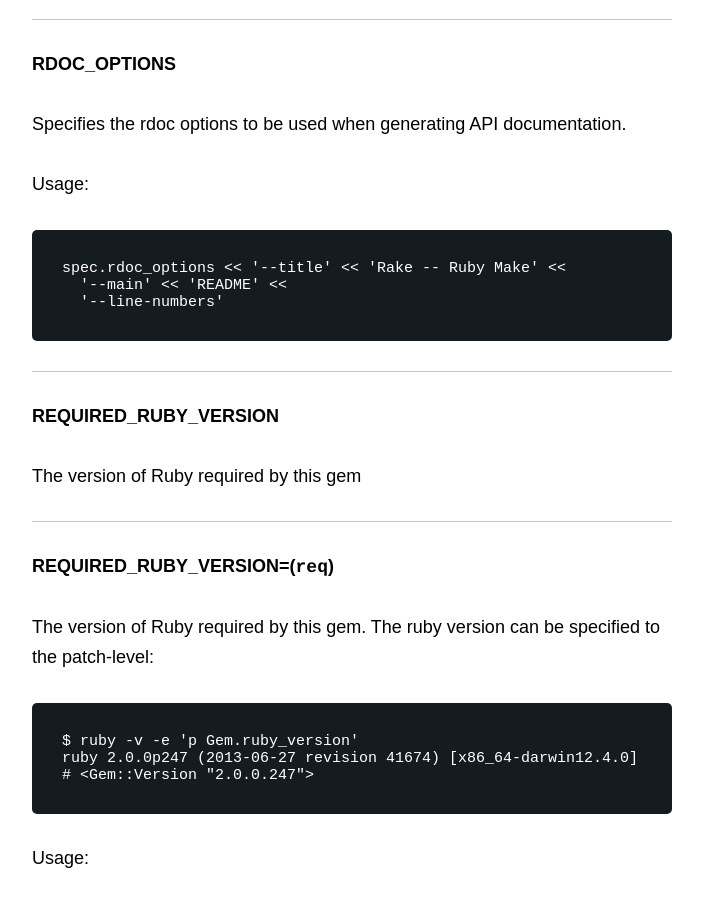
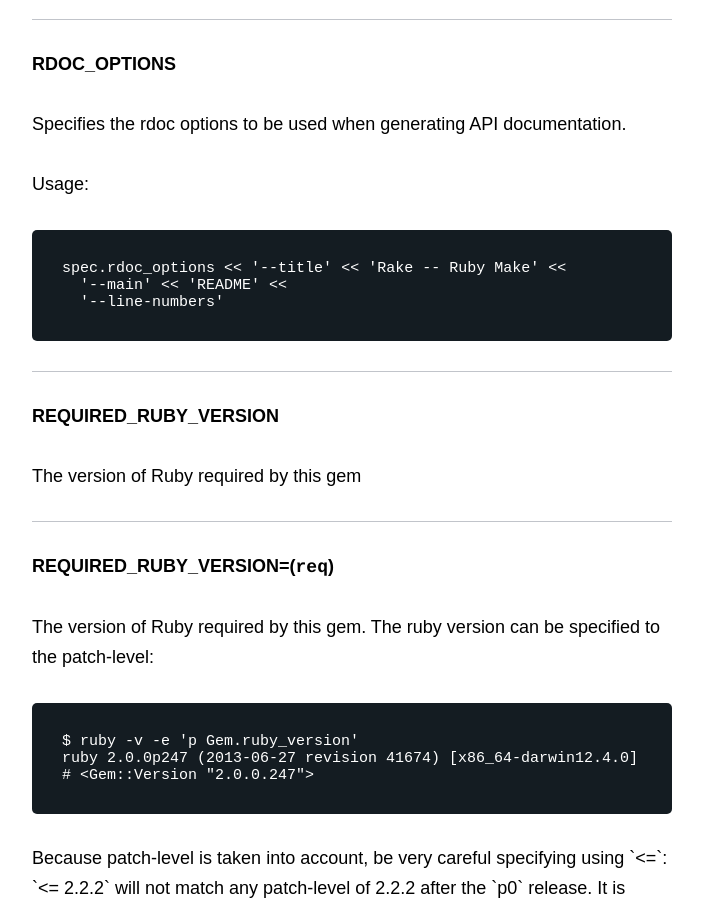
Before and after one commit to radar/guides, a Jekyll site: the page built from specification-reference.md, in a window 1280 px wide and 900 px high, scrolled down 12661 px. Shown: the whole window, without its empty margins (438-1141 px from the left). Built offline with Jekyll 4.4.1, drawn with Linux system fonts in a browser that asks for light colours; nearby versions of some CDN libraries; some of the changed text lies outside the part shown.

Commit message:
Rebuild for RubyGems 2.5.0

```diff
--- a/specification-reference.md
+++ b/specification-reference.md
@@ -9,8 +9,8 @@ next: /command-reference
 
 
 <p>The Specification class contains the
-information for a Gem.  Typically defined in a .gemspec file or a Rakefile,
-and looks like this:</p>
+information for a <a href="../Gem.html">Gem</a>.  Typically defined in a
+.gemspec file or a Rakefile, and looks like this:</p>
 
 <pre class="ruby"><span class="ruby-constant">Gem</span><span class="ruby-operator">::</span><span class="ruby-constant">Specification</span>.<span class="ruby-identifier">new</span> <span class="ruby-keyword">do</span> <span class="ruby-operator">|</span><span class="ruby-identifier">s</span><span class="ruby-operator">|</span>
   <span class="ruby-identifier">s</span>.<span class="ruby-identifier">name</span>        = <span class="ruby-string">&#39;example&#39;</span>
@@ -112,7 +112,8 @@ specification.</p>
 
 <p>Usage:</p>
 
-<pre>spec.author = &#39;John Jones&#39;</pre>
+<pre class="ruby"><span class="ruby-identifier">spec</span>.<span class="ruby-identifier">author</span> = <span class="ruby-string">&#39;John Jones&#39;</span>
+</pre>
 
 <a id="authors="> </a>
 
@@ -122,7 +123,8 @@ specification.</p>
 
 <p>Usage:</p>
 
-<pre>spec.authors = [&#39;John Jones&#39;, &#39;Mary Smith&#39;]</pre>
+<pre class="ruby"><span class="ruby-identifier">spec</span>.<span class="ruby-identifier">authors</span> = [<span class="ruby-string">&#39;John Jones&#39;</span>, <span class="ruby-string">&#39;Mary Smith&#39;</span>]
+</pre>
 
 <a id="files"> </a>
 
@@ -158,7 +160,8 @@ other non-files cause an error.</p>
 
 <p>Usage:</p>
 
-<pre>spec.name = &#39;rake&#39;</pre>
+<pre class="ruby"><span class="ruby-identifier">spec</span>.<span class="ruby-identifier">name</span> = <span class="ruby-string">&#39;rake&#39;</span>
+</pre>
 
 <a id="platform="> </a>
 
@@ -184,7 +187,8 @@ nokogiri-1.6.0-x86-mingw32.gem</p>
 
 <p>Usage:</p>
 
-<pre>spec.platform = Gem::Platform.local</pre>
+<pre class="ruby"><span class="ruby-identifier">spec</span>.<span class="ruby-identifier">platform</span> = <span class="ruby-constant">Gem</span><span class="ruby-operator">::</span><span class="ruby-constant">Platform</span>.<span class="ruby-identifier">local</span>
+</pre>
 
 <a id="require_paths="> </a>
 
@@ -203,8 +207,9 @@ process will copy the extension files into “lib” for you.</p>
 
 <p>Usage:</p>
 
-<pre># If all library files are in the root directory...
-spec.require_paths = [&#39;.&#39;]</pre>
+<pre class="ruby"><span class="ruby-comment"># If all library files are in the root directory...</span>
+<span class="ruby-identifier">spec</span>.<span class="ruby-identifier">require_paths</span> = [<span class="ruby-string">&#39;.&#39;</span>]
+</pre>
 
 <a id="rubygems_version"> </a>
 
@@ -225,7 +230,8 @@ should be more detailed than the summary.</p>
 
 <p>Usage:</p>
 
-<pre>spec.summary = &quot;This is a small summary of my gem&quot;</pre>
+<pre class="ruby"><span class="ruby-identifier">spec</span>.<span class="ruby-identifier">summary</span> = <span class="ruby-string">&quot;This is a small summary of my gem&quot;</span>
+</pre>
 
 <a id="version"> </a>
 
@@ -239,11 +245,35 @@ a letter in it, such as <code>1.0.0.pre</code>.</p>
 
 <p>Usage:</p>
 
-<pre>spec.version = &#39;0.4.1&#39;</pre>
+<pre class="ruby"><span class="ruby-identifier">spec</span>.<span class="ruby-identifier">version</span> = <span class="ruby-string">&#39;0.4.1&#39;</span>
+</pre>
 
 # Recommended gemspec attributes
 
 
+
+<a id="email"> </a>
+
+## email
+
+<p>A contact email address (or addresses) for this gem</p>
+
+<p>Usage:</p>
+
+<pre class="ruby"><span class="ruby-identifier">spec</span>.<span class="ruby-identifier">email</span> = <span class="ruby-string">&#39;john.jones@example.com&#39;</span>
+<span class="ruby-identifier">spec</span>.<span class="ruby-identifier">email</span> = [<span class="ruby-string">&#39;jack@example.com&#39;</span>, <span class="ruby-string">&#39;jill@example.com&#39;</span>]
+</pre>
+
+<a id="homepage"> </a>
+
+## homepage
+
+<p>The URL of this gem&#39;s home page</p>
+
+<p>Usage:</p>
+
+<pre class="ruby"><span class="ruby-identifier">spec</span>.<span class="ruby-identifier">homepage</span> = <span class="ruby-string">&#39;https://github.com/ruby/rake&#39;</span>
+</pre>
 
 <a id="license="> </a>
 
@@ -262,8 +292,8 @@ Ideally you should pick one that is OSI (Open Source Initiative) <a
 href="http://opensource.org/licenses/alphabetical">opensource.org/licenses/alphabetical</a>
 approved.</p>
 
-<p>The most commonly used OSI approved licenses are BSD-3-Clause and MIT.
-GitHub also provides a license picker at <a
+<p>The most commonly used OSI approved licenses are MIT and Apache-2.0. GitHub
+also provides a license picker at <a
 href="http://choosealicense.com">choosealicense.com</a>/.</p>
 
 <p>You should specify a license for your gem so that people know how they are
@@ -275,7 +305,8 @@ to use the code for any purpose.</p>
 
 <p>Usage:</p>
 
-<pre>spec.license = &#39;MIT&#39;</pre>
+<pre class="ruby"><span class="ruby-identifier">spec</span>.<span class="ruby-identifier">license</span> = <span class="ruby-string">&#39;MIT&#39;</span>
+</pre>
 
 <a id="licenses="> </a>
 
@@ -293,7 +324,8 @@ discussion</p>
 
 <p>Usage:</p>
 
-<pre>spec.licenses = [&#39;MIT&#39;, &#39;GPL-2&#39;]</pre>
+<pre class="ruby"><span class="ruby-identifier">spec</span>.<span class="ruby-identifier">licenses</span> = [<span class="ruby-string">&#39;MIT&#39;</span>, <span class="ruby-string">&#39;GPL-2.0&#39;</span>]
+</pre>
 
 # Optional gemspec attributes
 
@@ -308,7 +340,8 @@ discussion</p>
 
 <p>Usage:</p>
 
-<pre>spec.add_development_dependency &#39;example&#39;, &#39;~&gt; 1.1&#39;, &#39;&gt;= 1.1.4&#39;</pre>
+<pre class="ruby"><span class="ruby-identifier">spec</span>.<span class="ruby-identifier">add_development_dependency</span> <span class="ruby-string">&#39;example&#39;</span>, <span class="ruby-string">&#39;~&gt; 1.1&#39;</span>, <span class="ruby-string">&#39;&gt;= 1.1.4&#39;</span>
+</pre>
 
 <p>Development dependencies aren&#39;t installed by default and aren&#39;t
 activated when a gem is required.</p>
@@ -322,7 +355,8 @@ activated when a gem is required.</p>
 
 <p>Usage:</p>
 
-<pre>spec.add_runtime_dependency &#39;example&#39;, &#39;~&gt; 1.1&#39;, &#39;&gt;= 1.1.4&#39;</pre>
+<pre class="ruby"><span class="ruby-identifier">spec</span>.<span class="ruby-identifier">add_runtime_dependency</span> <span class="ruby-string">&#39;example&#39;</span>, <span class="ruby-string">&#39;~&gt; 1.1&#39;</span>, <span class="ruby-string">&#39;&gt;= 1.1.4&#39;</span>
+</pre>
 
 <a id="bindir"> </a>
 
@@ -332,7 +366,8 @@ activated when a gem is required.</p>
 
 <p>Usage:</p>
 
-<pre>spec.bindir = &#39;bin&#39;</pre>
+<pre class="ruby"><span class="ruby-identifier">spec</span>.<span class="ruby-identifier">bindir</span> = <span class="ruby-string">&#39;bin&#39;</span>
+</pre>
 
 <a id="cert_chain"> </a>
 
@@ -353,21 +388,11 @@ examples or formatting.</p>
 
 <p>Usage:</p>
 
-<pre>spec.description = &lt;&lt;-EOF
+<pre class="ruby"><span class="ruby-identifier">spec</span>.<span class="ruby-identifier">description</span> = <span class="ruby-value">&lt;&lt;-EOF
   Rake is a Make-like program implemented in Ruby. Tasks and
   dependencies are specified in standard Ruby syntax.
-EOF</pre>
-
-<a id="email"> </a>
-
-## email
-
-<p>A contact email address (or addresses) for this gem</p>
-
-<p>Usage:</p>
-
-<pre>spec.email = &#39;john.jones@example.com&#39;
-spec.email = [&#39;jack@example.com&#39;, &#39;jill@example.com&#39;]</pre>
+EOF</span>
+</pre>
 
 <a id="executables"> </a>
 
@@ -385,7 +410,8 @@ languages or compiled binaries.</p>
 
 <p>Usage:</p>
 
-<pre>spec.executables &lt;&lt; &#39;rake&#39;</pre>
+<pre class="ruby"><span class="ruby-identifier">spec</span>.<span class="ruby-identifier">executables</span> <span class="ruby-operator">&lt;&lt;</span> <span class="ruby-string">&#39;rake&#39;</span>
+</pre>
 
 <a id="extensions"> </a>
 
@@ -399,7 +425,8 @@ whatever) code to be compiled on the user’s machine.</p>
 
 <p>Usage:</p>
 
-<pre>spec.extensions &lt;&lt; &#39;ext/rmagic/extconf.rb&#39;</pre>
+<pre class="ruby"><span class="ruby-identifier">spec</span>.<span class="ruby-identifier">extensions</span> <span class="ruby-operator">&lt;&lt;</span> <span class="ruby-string">&#39;ext/rmagic/extconf.rb&#39;</span>
+</pre>
 
 <p>See Gem::Ext::Builder for information about writing extensions for gems.</p>
 
@@ -416,17 +443,8 @@ a more complete set of documentation.</p>
 
 <p>Usage:</p>
 
-<pre>spec.extra_rdoc_files = [&#39;README&#39;, &#39;doc/user-guide.txt&#39;]</pre>
-
-<a id="homepage"> </a>
-
-## homepage
-
-<p>The URL of this gem&#39;s home page</p>
-
-<p>Usage:</p>
-
-<pre>spec.homepage = &#39;http://rake.rubyforge.org&#39;</pre>
+<pre class="ruby"><span class="ruby-identifier">spec</span>.<span class="ruby-identifier">extra_rdoc_files</span> = [<span class="ruby-string">&#39;README&#39;</span>, <span class="ruby-string">&#39;doc/user-guide.txt&#39;</span>]
+</pre>
 
 <a id="metadata"> </a>
 
@@ -463,7 +481,8 @@ bytes</p>
 
 <p>Usage:</p>
 
-<pre>spec.post_install_message = &quot;Thanks for installing!&quot;</pre>
+<pre class="ruby"><span class="ruby-identifier">spec</span>.<span class="ruby-identifier">post_install_message</span> = <span class="ruby-string">&quot;Thanks for installing!&quot;</span>
+</pre>
 
 <a id="rdoc_options"> </a>
 
@@ -473,9 +492,10 @@ bytes</p>
 
 <p>Usage:</p>
 
-<pre>spec.rdoc_options &lt;&lt; &#39;--title&#39; &lt;&lt; &#39;Rake -- Ruby Make&#39; &lt;&lt;
-  &#39;--main&#39; &lt;&lt; &#39;README&#39; &lt;&lt;
-  &#39;--line-numbers&#39;</pre>
+<pre class="ruby"><span class="ruby-identifier">spec</span>.<span class="ruby-identifier">rdoc_options</span> <span class="ruby-operator">&lt;&lt;</span> <span class="ruby-string">&#39;--title&#39;</span> <span class="ruby-operator">&lt;&lt;</span> <span class="ruby-string">&#39;Rake -- Ruby Make&#39;</span> <span class="ruby-operator">&lt;&lt;</span>
+  <span class="ruby-string">&#39;--main&#39;</span> <span class="ruby-operator">&lt;&lt;</span> <span class="ruby-string">&#39;README&#39;</span> <span class="ruby-operator">&lt;&lt;</span>
+  <span class="ruby-string">&#39;--line-numbers&#39;</span>
+</pre>
 
 <a id="required_ruby_version"> </a>
 
@@ -494,13 +514,21 @@ specified to the patch-level:</p>
 ruby 2.0.0p247 (2013-06-27 revision 41674) [x86_64-darwin12.4.0]
 #&lt;Gem::Version &quot;2.0.0.247&quot;&gt;</pre>
 
+<p>Because patch-level is taken into account, be very careful specifying using
+`&lt;=`: `&lt;= 2.2.2` will not match any patch-level of 2.2.2 after the
+`p0` release. It is much safer to specify `&lt; 2.2.3` instead</p>
+
 <p>Usage:</p>
 
-<pre># This gem will work with 1.8.6 or greater...
-spec.required_ruby_version = &#39;&gt;= 1.8.6&#39;
+<pre class="ruby"><span class="ruby-comment"># This gem will work with 1.8.6 or greater...</span>
+<span class="ruby-identifier">spec</span>.<span class="ruby-identifier">required_ruby_version</span> = <span class="ruby-string">&#39;&gt;= 1.8.6&#39;</span>
 
-# Only with ruby 2.0.x
-spec.required_ruby_version = &#39;~&gt; 2.0&#39;</pre>
+<span class="ruby-comment"># Only with ruby 2.0.x</span>
+<span class="ruby-identifier">spec</span>.<span class="ruby-identifier">required_ruby_version</span> = <span class="ruby-string">&#39;~&gt; 2.0&#39;</span>
+
+<span class="ruby-comment"># Only with ruby between 2.2.0 and 2.2.2</span>
+<span class="ruby-identifier">spec</span>.<span class="ruby-identifier">required_ruby_version</span> = [<span class="ruby-string">&#39;&gt;= 2.2.0&#39;</span>, <span class="ruby-string">&#39;&lt; 2.2.3&#39;</span>]
+</pre>
 
 <a id="required_rubygems_version"> </a>
 
@@ -523,8 +551,9 @@ to work.  It&#39;s simply information for the user.</p>
 
 <p>Usage:</p>
 
-<pre>spec.requirements &lt;&lt; &#39;libmagick, v6.0&#39;
-spec.requirements &lt;&lt; &#39;A good graphics card&#39;</pre>
+<pre class="ruby"><span class="ruby-identifier">spec</span>.<span class="ruby-identifier">requirements</span> <span class="ruby-operator">&lt;&lt;</span> <span class="ruby-string">&#39;libmagick, v6.0&#39;</span>
+<span class="ruby-identifier">spec</span>.<span class="ruby-identifier">requirements</span> <span class="ruby-operator">&lt;&lt;</span> <span class="ruby-string">&#39;A good graphics card&#39;</span>
+</pre>
 
 <a id="signing_key"> </a>
 
```
Also changed, not shown: other parts of specification-reference.md (+4 -4 lines), command-reference.md (+6 -5 lines).
